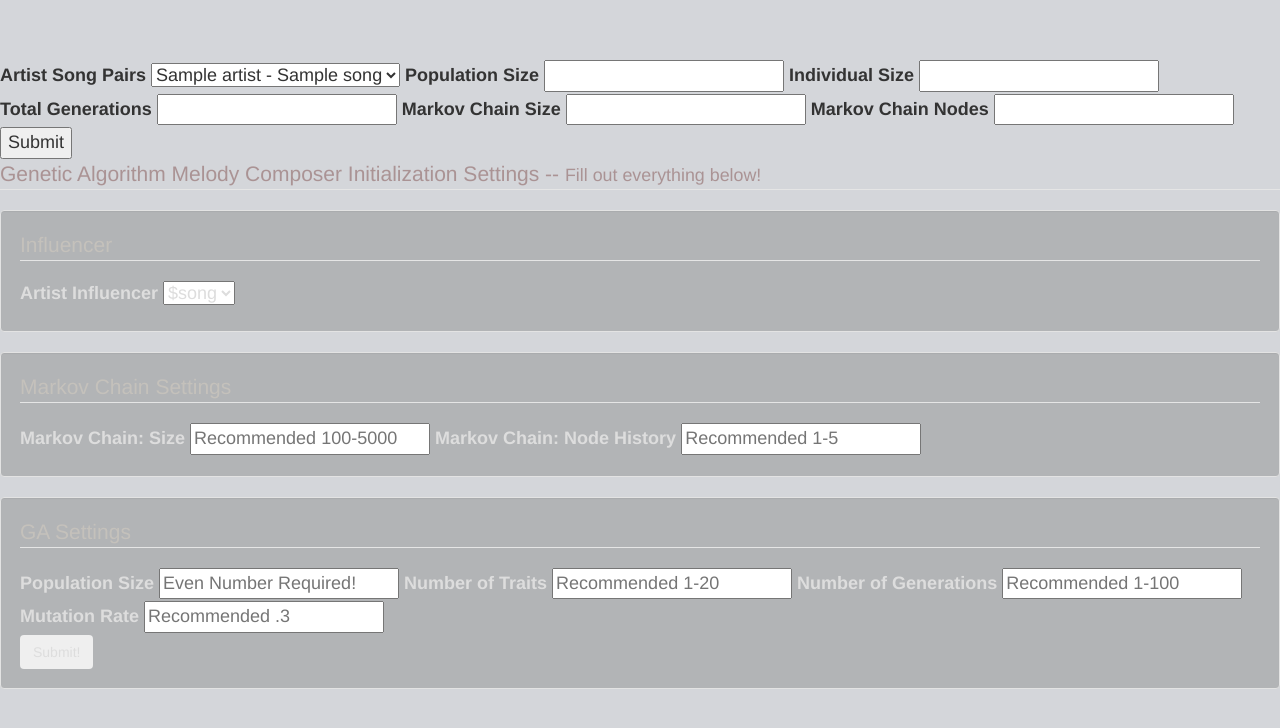
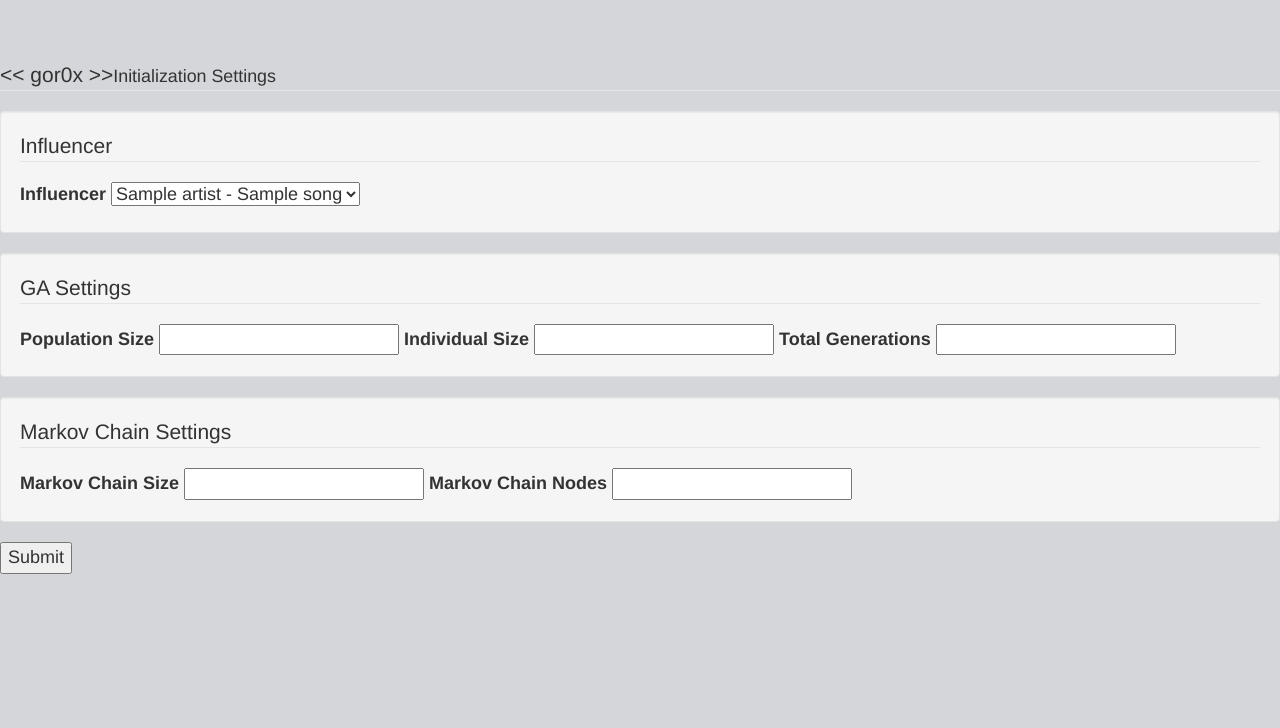
Before and after one commit to beng/cs-thesis, a Flask app: template code/templates/index.html in a window 1280 px wide. Shown: the top 728 px of the page. Run offline with Flask 2, Linux system fonts and the light colour scheme; the template is opened without the code that fills it: most values are stand-ins (such as "Sample title", 1, 10 or a date in 2020); some libraries are stand-ins or nearby versions.

Commit message:
fix design for init form

```diff
--- a/code/templates/index.html
+++ b/code/templates/index.html
@@ -2,12 +2,20 @@
 {% block body %}
 
     <form action='/' method='POST'>
-      <label>Artist Song Pairs</label>
+      <div class="span12">
+        <legend><< gor0x >><small>Initialization Settings</small></legend>
+        <div class="well span3">
+          <legend >Influencer</legend>
+            <label>Influencer</label>
             <select name='artist_song_pairs'>
             {% for artist, song in artist_pairs %}
                 <option>{{artist}} - {{song}}</option>
             {% endfor %}
             </select>
+        </div>
+
+        <div class="well span3">
+          <legend >GA Settings</legend>
             <label>Population Size</label>
             <input type="text" name="psize" id="psize" />
 
@@ -16,57 +24,19 @@
 
             <label for="">Total Generations</label>
             <input type="text" name="tgen" id="tgen" />
+        </div>
 
+        <div class="well span3" >
+          <legend >Markov Chain Settings</legend>
             <label for="">Markov Chain Size</label>
             <input type="text" name="mc_size" id="mc_size" />
 
             <label for="">Markov Chain Nodes</label>
             <input type="text" name="mc_nodes" id="mc_nodes" />
-
-      <input type="submit" id="next" value="Submit">
-    </form>
-
-
-
-    <form method="POST" action="/">
-        <div class="span12">
-            <legend style="color:rgba(151, 115, 115, 0.68);">Genetic Algorithm Melody Composer Initialization Settings -- <small>Fill out everything below!</small></legend>
-
         </div>
 
-        <div class="well span3" style="background: rgba(100, 100, 100, 0.3);color: #ddd;">
-            <legend style="color:rgba(236, 221, 200, 0.32);">Influencer</legend>
-                <label>Artist Influencer</label>
-                    <select class="input-large" name="influencer">
-                        $for song in songs:
-                            <option>$song</option>
-                    </select>
-        </div>
-
-
-        <div class="well span3" style="background: rgba(100, 100, 100, 0.3);color: #ddd;">
-                <legend style="color:rgba(236, 221, 200, 0.32);">Markov Chain Settings</legend>
-                <label>Markov Chain: Size</label>
-                <input type="text" class="input-large" placeholder="Recommended 100-5000" style="height:30;" name="mc_size" />
-                <label>Markov Chain: Node History</label>
-                <input type="text" class="input-large" placeholder="Recommended 1-5" style="height:30;" name="mc_nodes" />
-        </div>
-
-
-        <div class="well span3" style="background: rgba(100, 100, 100, 0.3);color: #ddd;">
-                <legend style="color:rgba(236, 221, 200, 0.32);">GA Settings</legend>
-                <label>Population Size</label>
-                <input type="text" class="input-large" placeholder="Even Number Required!" style="height:30;" name="pop_size" />
-                <label>Number of Traits</label>
-                <input type="text" class="input-large" placeholder="Recommended 1-20" style="height:30;" name="num_traits" />
-                <label>Number of Generations</label>
-                <input type="text" class="input-large" placeholder="Recommended 1-100" style="height:30;" name="num_gen" />
-
-                <label>Mutation Rate</label>
-                <input type="text" class="input-large" placeholder="Recommended .3" style="height:30;" name="mrate" />
-
-                <div class="actions">
-                    <button class="btn primary" type="submit">Submit!</button>
+        <div class="actions span5">
+          <input type="submit" id="next" value="Submit">
         </div>
       </div>
     </form>
```
Lines whose indentation alone changed are shown as unchanged.
